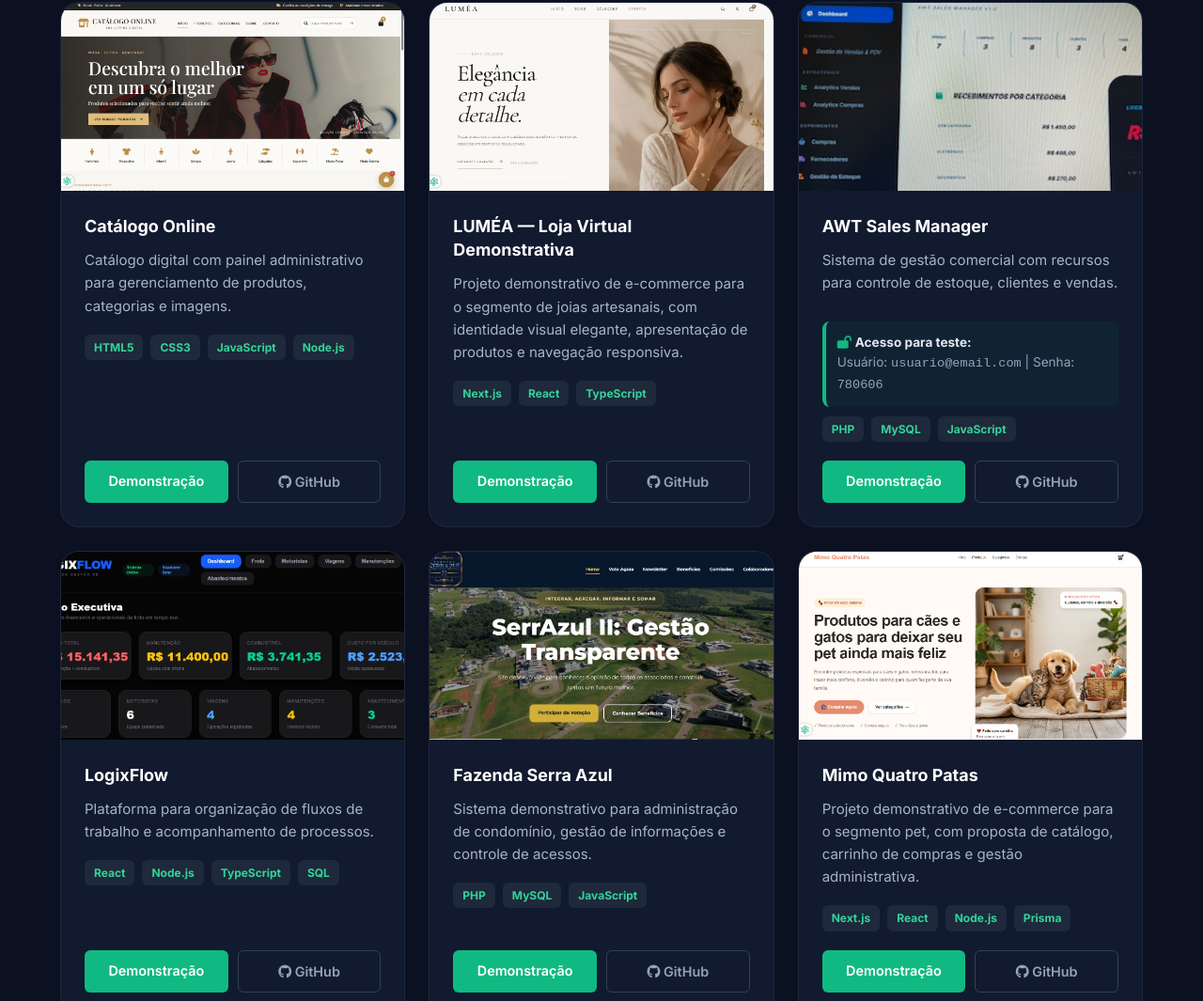
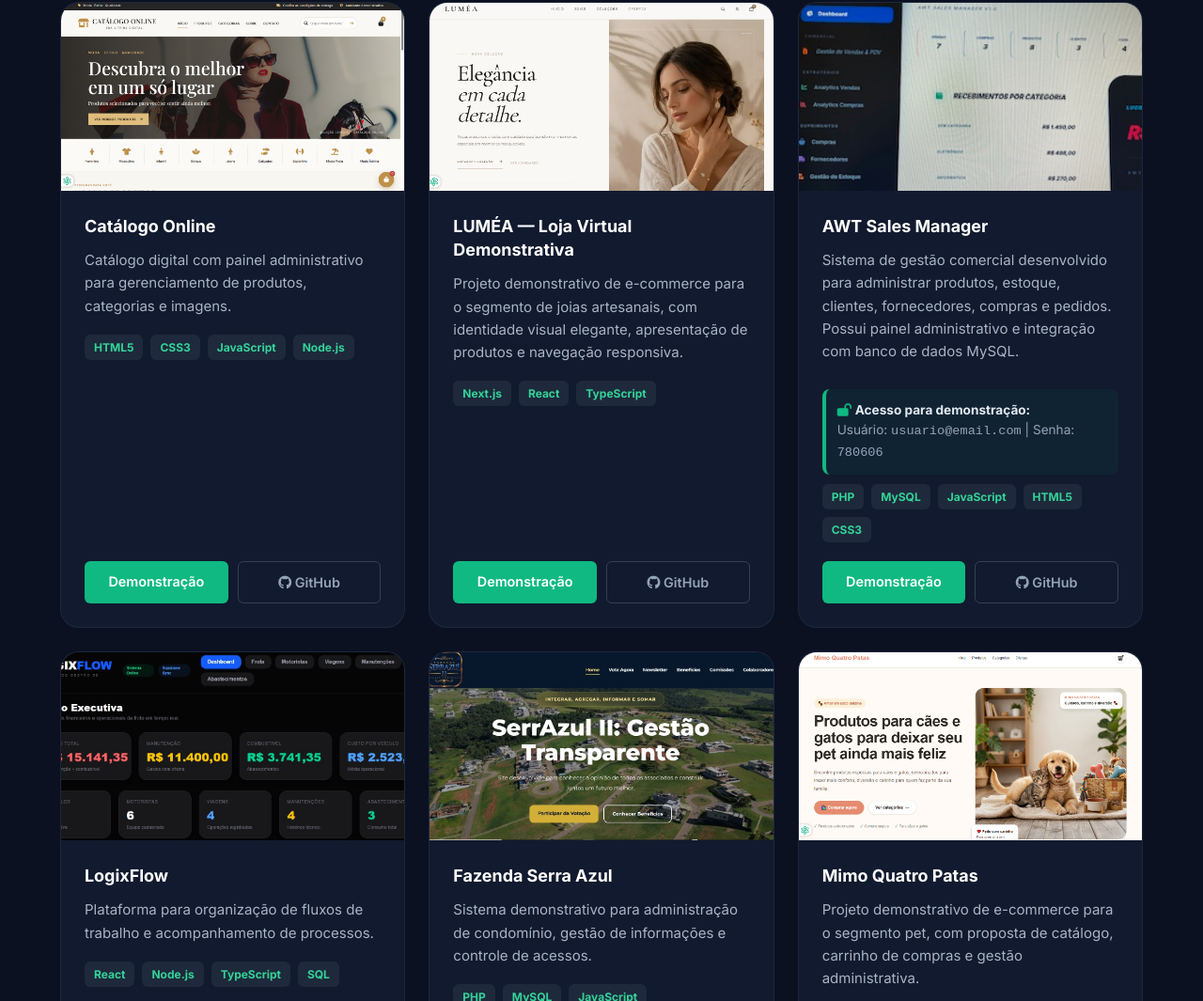
Before and after one commit to awaldige/andre-waldige-portfolio, a plain HTML site: page index.html in a window 1280 px wide. Shown: the part 2603-3668 px from the top of the page at 94% size. Drawn offline with Linux system fonts and the light colour scheme; a script that the page names is missing.

Commit message:
Update index.html

```diff
--- a/index.html
+++ b/index.html
@@ -484,12 +484,13 @@
                         </div>
                     </article>
 
+
 <!-- AWT SALES MANAGER -->
 <article class="card-projeto reveal">
 
     <img
         src="img/awt-sales-manager.jpg"
-                            alt="Tela do projeto AWT Sales Manager"
+        alt="Painel do sistema AWT Sales Manager"
         width="400"
         height="200"
         loading="lazy"
@@ -501,15 +502,16 @@
         <h3>AWT Sales Manager</h3>
 
         <p>
-                                Sistema de gestão comercial com recursos
-                                para controle de estoque, clientes
-                                e vendas.
+            Sistema de gestão comercial desenvolvido para
+            administrar produtos, estoque, clientes, fornecedores,
+            compras e pedidos. Possui painel administrativo
+            e integração com banco de dados MySQL.
         </p>
 
         <!-- ACESSO PARA TESTE -->
         <div style="background: rgba(16, 185, 129, 0.05); padding: 12px; border-radius: 8px; margin: 10px 0; font-size: 0.85rem; border-left: 4px solid #10b981; color: #94a3b8;">
             <i class="fas fa-lock-open" style="color: #10b981;" aria-hidden="true"></i>
-                                <strong style="color: #e2e8f0;">Acesso para teste:</strong><br>
+            <strong style="color: #e2e8f0;">Acesso para demonstração:</strong><br>
             <span>Usuário: <code>usuario@email.com</code> | Senha: <code>780606</code></span>
         </div>
 
@@ -517,6 +519,8 @@
             <span>PHP</span>
             <span>MySQL</span>
             <span>JavaScript</span>
+            <span>HTML5</span>
+            <span>CSS3</span>
         </div>
 
         <div class="botoes-projeto">
@@ -543,6 +547,7 @@
         </div>
     </div>
 </article>
+
 
                     <!-- LOGIXFLOW -->
                     <article class="card-projeto reveal">
```
Lines whose indentation alone changed are shown as unchanged.
